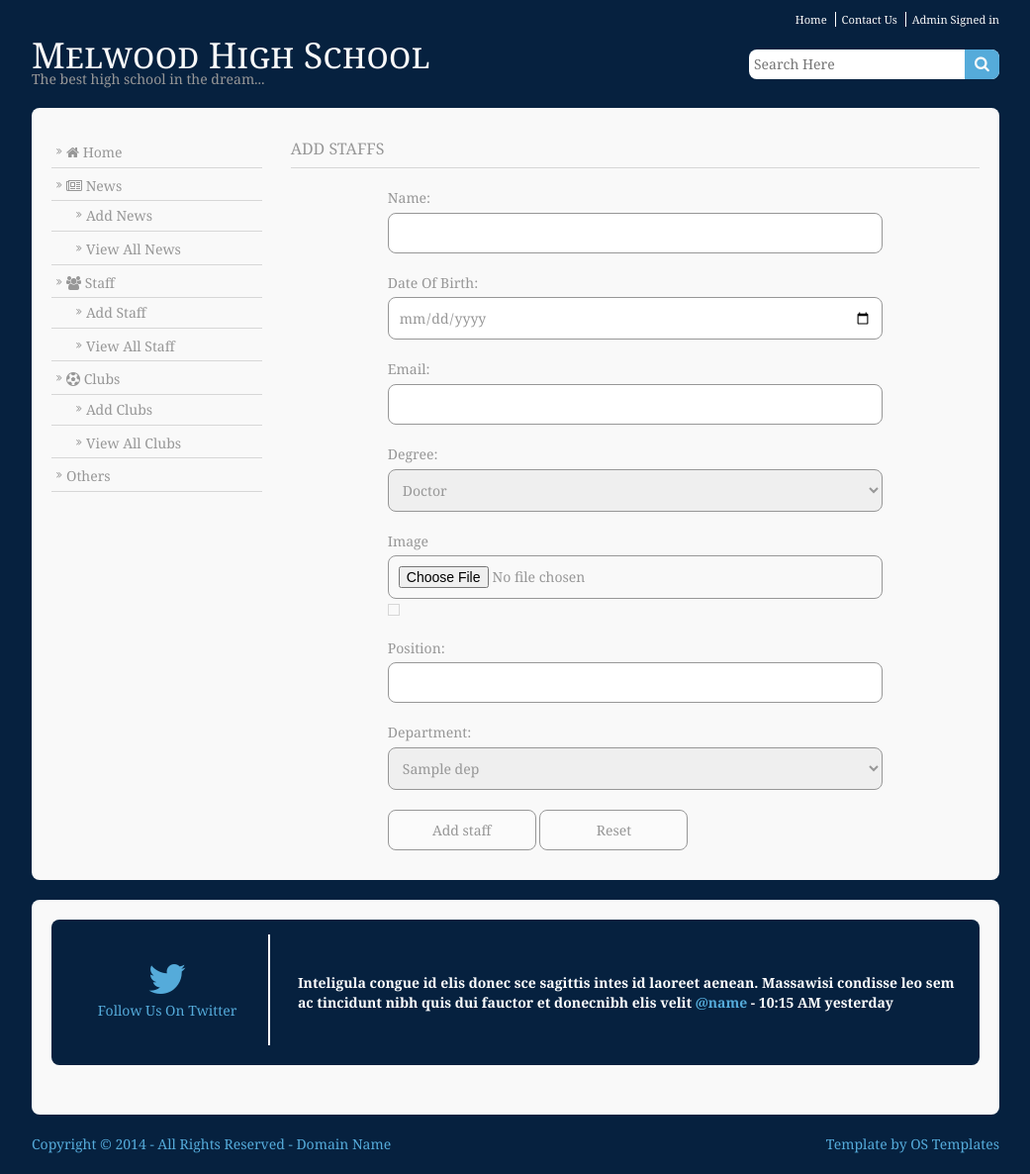
After one commit to dracudakid/php_SchoolIntroduction, a PHP site: template app/view/admin/add_staff.php in a window 1280 px wide. The commit adds this page. Shown: the whole page at 99% size, without its empty margins (119-1160 px from the left). Run offline with PHP 8.4, Linux system fonts and the light colour scheme; the template is opened without the code that fills it: most values are stand-ins (such as "Sample title", 1, 10 or a date in 2020); some libraries are stand-ins or nearby versions.

Commit message:
Add staff: done

```diff
--- a/app/helpers/idProcess.php
+++ b/app/helpers/idProcess.php
@@ -1,5 +1,5 @@
 <?php
-include_once '../helpers/dbConnection.php';
+include_once __SITE_PATH.'/helpers/dbConnection.php';
 
 class idProcess{
 	public function id($idNameCol, $tableName){
--- a/app/layout/admin-nav.php
+++ b/app/layout/admin-nav.php
@@ -1,18 +1,18 @@
 
 <nav class="sdb_holder">
 	<ul>
-		<li><a href="index.php">Home</a></li>
-		<li><a href="#">News</a>
+		<li><a href="index.php"><i class="fa fa-home" aria-hidden="true"></i> Home</a></li>
+		<li><a href="#"><i class="fa fa-newspaper-o" aria-hidden="true"></i> News</a>
 			<ul>
-				<li><a href="index.php?page=news">Add News</a></li>
-				<li><a href="index.php?page=news_list">View All News</a></li>
+				<li><a href="index.php?page=admin&&tag=add_news">Add News</a></li>
+				<li><a href="index.php?page=admin&&tag=all_news">View All News</a></li>
 			</ul></li>
-		<li><a href="#">Staff</a>
+		<li><a href="#"><i class="fa fa-users" aria-hidden="true"></i> Staff</a>
 			<ul>
-				<li><a href="index.php?page=news">Add Staff</a></li>
-				<li><a href="index.php?page=news_list">View All Staff</a></li>
+				<li><a href="index.php?page=admin&&tag=add_staff">Add Staff</a></li>
+				<li><a href="index.php?page=admin&&tag=all_staffs">View All Staff</a></li>
 			</ul></li>
-		<li><a href="#">Clubs</a>
+		<li><a href="#"><i class="fa fa-futbol-o" aria-hidden="true"></i> Clubs</a>
 			<ul>
 				<li><a href="#">Add Clubs</a></li>
 				<li><a href="#">View All Clubs</a></li>
--- a/app/layout/styles/layout.css
+++ b/app/layout/styles/layout.css
@@ -123,6 +123,12 @@ File: Layout CSS
 .search-form input{width:100%; padding:5px 40px 5px 5px;}
 .search-form button{position:absolute; top:0; right:0; width:35px; font-size:14px; cursor:pointer; color: #F9F9F9; background-color: #55ABDA; border-radius: 0 8px 8px 0;}
 .search-form button em{display:none;}
+
+
+#add-form{display: block; position: relative; width: 100%; max-width: 500px; margin: 0 auto;}
+#add-form input, #add-form button {display: block; padding: 10px; }
+#add-form input, #add-form select {width:100%; padding:10px; border:1px solid;}
+#add-form input[type="submit"], #add-form input[type="reset"] { background-color: #FBFBFB; width: auto; min-width: 150px; display: inline-block; cursor: pointer; }
 
 /* Sidebar */
 .container .sidebar{}
@@ -267,7 +273,7 @@ td{border-width:0 1px;}
 
 /* Rounded Corners
 --------------------------------------------------------------------------------------------------------------- */
-.rounded, input, button, textarea, #header input, #footer input, #slide-wrapper figcaption, .avatar, #comments li, .faico a, #twitter,
+.rounded, input, select, button, textarea, #header input, #footer input, #slide-wrapper figcaption, .avatar, #comments li, .faico a, #twitter,
 .pagination a, .pagination strong{border-radius:8px;}
 
 #header button, #footer button{border-radius:0 8px 8px 0;}
@@ -372,6 +378,11 @@ table a, #comments a{background-color:inherit;}
 .clearfix{
   overflow: auto;
 }
+
+#image-preview{
+  padding: 5px;
+  max-height: 250px;
+}
 /* ------------------------------------------------------------------------------------------------------------ */
 /* ------------------------------------------------------------------------------------------------------------ */
 /* ------------------------------------------------------------------------------------------------------------ */
--- a/app/layout/topbar.php
+++ b/app/layout/topbar.php
@@ -4,7 +4,7 @@
     <ul>
       <li><a href="#">Home</a></li>
       <li><a href="#">Contact Us</a></li>
-      <li><a href="index.php?page=news_list">Admin Signed in</a></li>
+      <li><a href="index.php?page=admin&&tag=all_news">Admin Signed in</a></li>
     </ul>
   </nav>
 </div>
--- /dev/null
+++ b/app/view/admin/add_staff.php
@@ -0,0 +1,113 @@
+<!DOCTYPE html>
+
+<html>
+<head>
+<title>Meseyside High School</title>
+<meta charset="utf-8">
+<meta name="viewport" content="width=device-width, initial-scale=1.0, maximum-scale=1.0, user-scalable=no">
+<link href="layout/styles/layout.css" rel="stylesheet" type="text/css" media="all">
+</head>
+<body id="top">
+<div class="wrapper row0">
+  <?php include __SITE_PATH.'/layout/topbar.php' ?>
+</div>
+
+<div class="wrapper row1">
+  <?php include __SITE_PATH.'/layout/header.php' ?>
+</div>
+
+<div class="wrapper row3">
+  <div class="rounded">
+    <main class="container clear">
+      <div class="sidebar one_quarter first">
+        <!-- admin -->
+        <?php require __SITE_PATH.'/layout/admin-nav.php' ?>
+
+        <div class="sdb_holder">
+
+        </div>
+        <div class="sdb_holder">
+
+        </div>
+
+      </div>
+      <div id="content" class="three_quarter">
+        <h1>ADD STAFFS</h1>
+
+          <form action="index.php?page=admin&tag=add_staff" id="add-form" method="POST" enctype="multipart/form-data">
+            <input type="hidden" name="id" value="<?php echo "$id"; ?>" >
+            <div class="sdb_holder" style="margin-bottom: 20px;">
+              <label for="name">Name: </label>
+              <input type="text" name="name">
+            </div>
+            <div class="sdb_holder" style="margin-bottom: 20px;">
+              <label for="dob">Date Of Birth: </label>
+              <input type="date" name="dob">
+            </div>
+            <div class="sdb_holder" style="margin-bottom: 20px;">
+              <label for="email">Email: </label>
+              <input type="email" name="email">
+            </div>
+            <div class="sdb_holder" style="margin-bottom: 20px;">
+              <label for="degree">Degree: </label>
+              <select name="degree" id="">
+                <option value="Doctor">Doctor</option>
+                <option value="Master">Master</option>
+                <option value="None">None</option>
+              </select>
+            </div>
+            <div class="sdb_holder" style="margin-bottom: 20px;">
+              <label for="image">Image</label>
+              <input type="file" name="image" id="imgInp" accept="image/*">
+              <img src="" alt="" id="image-preview" class="borderedbox">
+            </div>
+            <div class="sdb_holder" style="margin-bottom: 20px;">
+              <label for="position">Position: </label>
+              <input type="text" name="position">
+            </div>
+            <div class="sdb_holder" style="margin-bottom: 20px;">
+              <label for="department">Department: </label>
+              <select name="department" id="">
+                <?php foreach ($dep_list as $d) { ?>
+                  <option value="<?php echo $d->getId(); ?>"><?php echo $d->getName(); ?></option>
+                <?php } ?>
+              </select>
+            </div>
+            <div>
+              <input type="submit" value="Add staff">
+              <input type="reset" value="Reset">
+            </div>
+          </form>
+        </div>
+      </div>
+      <!-- / main body -->
+      <div class="clear"></div>
+    </main>
+  </div>
+</div>
+
+<?php include __SITE_PATH.'/layout/footer.php' ?>
+<!-- JAVASCRIPTS -->
+<script src="layout/scripts/jquery.min.js"></script>
+<script src="layout/scripts/jquery.fitvids.min.js"></script>
+<script src="layout/scripts/jquery.mobilemenu.js"></script>
+<script src="layout/scripts/tabslet/jquery.tabslet.min.js"></script>
+<script>
+function readURL(input) {
+  if (input.files && input.files[0]) {
+    var reader = new FileReader();
+
+    reader.onload = function (e) {
+        $('#image-preview').attr('src', e.target.result);
+    }
+
+    reader.readAsDataURL(input.files[0]);
+  }
+}
+
+$("#imgInp").change(function(){
+    readURL(this);
+});
+</script>
+</body>
+</html>
--- a/app/view/home.php
+++ b/app/view/home.php
@@ -1,4 +1,5 @@
 <!DOCTYPE html>
+
 <html>
 <head>
 <title>Meseyside High School</title>
@@ -19,7 +20,6 @@
 <div class="wrapper row2">
   <?php require __SITE_PATH.'/layout/main-nav.php' ?>
 </div>
-
 <div class="wrapper">
   <div id="slider">
     <div id="slide-wrapper" class="rounded clear">
@@ -143,6 +143,7 @@
   </div>
 </div>
 
+
 <?php include __SITE_PATH.'layout/footer.php' ?>
 <!-- JAVASCRIPTS -->
 <script src="layout/scripts/jquery.min.js"></script>
```
Also changed, not shown: app/controller/controller.php (+68 -19 lines), app/model/staff.php (+27 -8 lines), app/view/admin/all_staffs.php (added, +71 -0 lines), app/view/admin/staff_table.php (added, +34 -0 lines), app/helpers/copyFIile.php (added), app/images/st10.png (added), app/images/st11.png (added).
